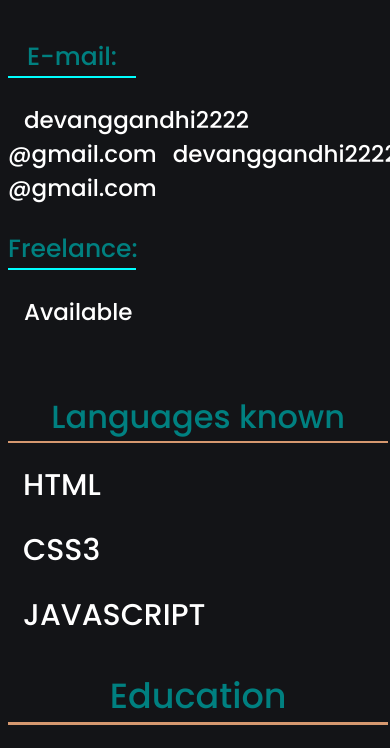
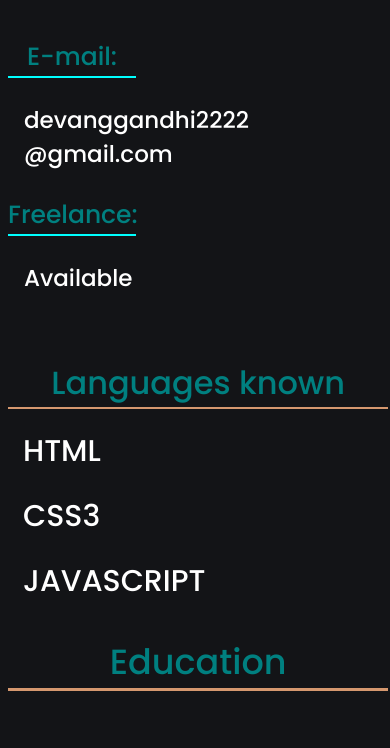
Before and after one commit to devang99999/About-Devang-Gandhi, a plain HTML site: page index.html in a window 390 px wide. Shown: the part 2919-3667 px from the top of the page. Drawn offline with Linux system fonts and the light colour scheme.

Commit message:
Update index.css

```diff
--- a/index.css
+++ b/index.css
@@ -8,6 +8,7 @@
  /* border-bottom: 2px red solid; */
  font-family: 'poppins', sans-serif;
  /* transition: 1s ease; */
+
 }
 .colour{
   background-color: #131417;
@@ -17,10 +18,14 @@
   /* padding: 0;
   /*margin: 0; */
   padding-top: 80px;
+  overflow-x: hidden;
 }
 .acol{
   text-decoration: none;
   color: #fff;
+}
+.acol2{
+  display: none;
 }
 .acolb{
   text-decoration: none;
@@ -808,6 +813,14 @@ input:checked + .slider:before {
     /* margin-top: -5%; */
     position: relative;
 }
+@media only screen and (max-width :800px){
+  .acol3{
+    display: none;
+  }
+  .acol2{
+    display: block;
+  }
+}
  @media only screen and (max-width :580px){
    /*.h-nav-resp{
     display:none;
```
